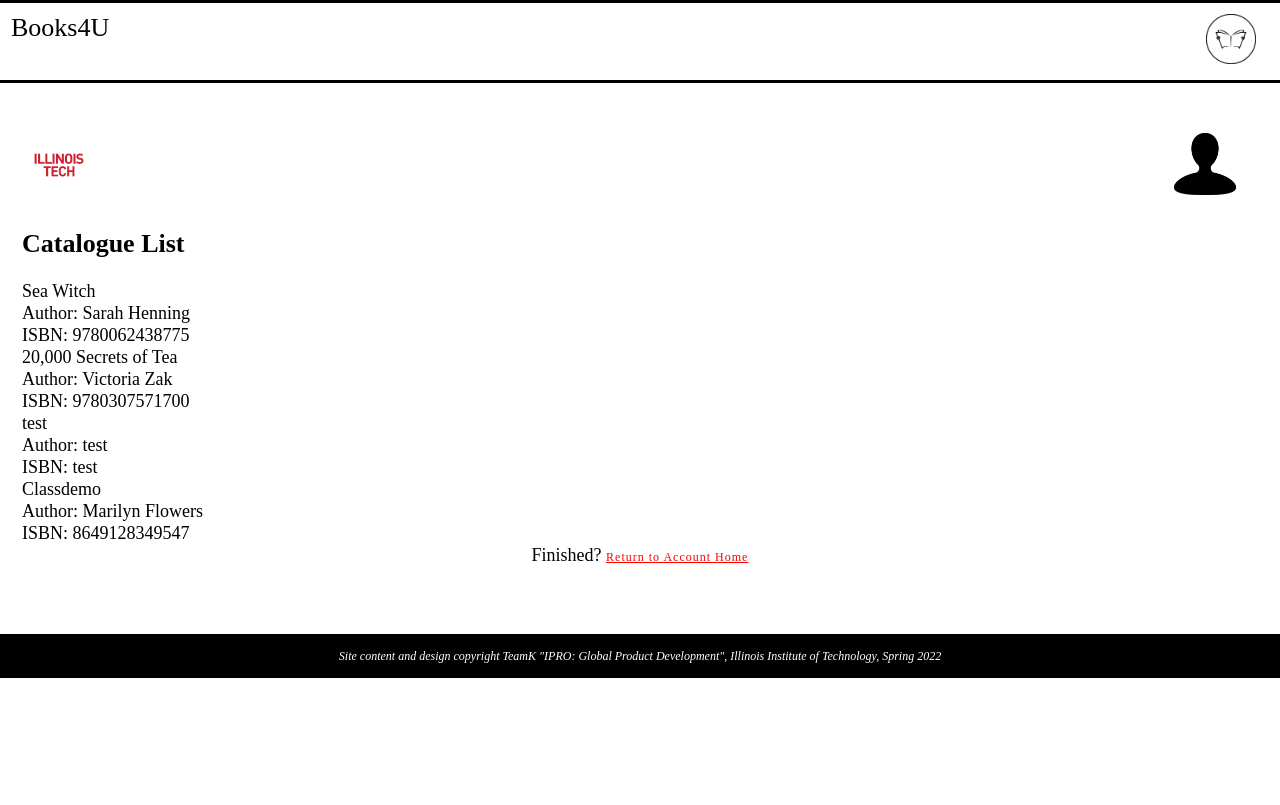
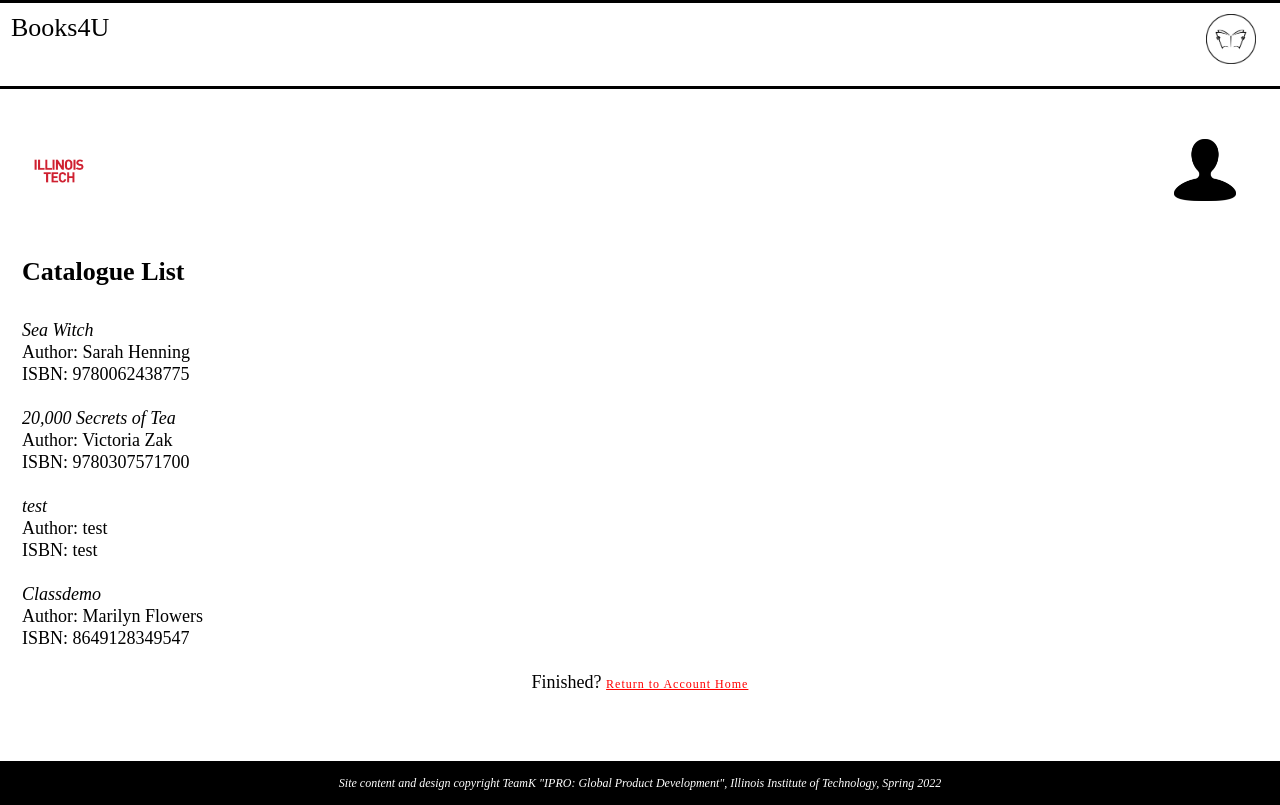
Before and after one commit to mflowers1395/TeamK, a Django app: page /browse/ in a window 1280 px wide. Before the commit the page ends 678 px from the top, so only its background shows below. Run offline with Django 4.2, Linux system fonts and the light colour scheme; data comes from the database, SQL or seed files in the repository; both versions use the stored data as it was after the commit.

Commit message:
Update styles in the sitewide accessible stylesheet

```diff
--- a/static/css/screen.css
+++ b/static/css/screen.css
@@ -40,7 +40,7 @@
   color: black;
   font-size: 26px;
   line-height: 28px;
-  padding-bottom: 22px;
+  padding-bottom: 33px;
 }
 
 img {
@@ -104,6 +104,9 @@
 form {
   padding-top: 22px;
   padding-bottom: 44px;
+  margin-left: auto;
+  margin-right: auto;
+  width: 90%;
 }
 
 section {
@@ -189,16 +192,18 @@
   text-align: center;
 }
 
-form {
-  margin-left: auto;
-  margin-right: auto;
-  width: 40%;
-}
-
 form > * {
   margin: auto;
   margin: 6px;
   width: 90%;
+}
+
+#browse-catalogue ul {
+  padding-bottom: 22px;
+}
+
+#browse-catalogue strong {
+  font-style: italic;
 }
 
 @media screen and (min-width: 500px){
@@ -233,6 +238,10 @@
   .button {
     width: 40%;
   }
+
+  form {
+    width: 60%;
+  }
 }
 
 
@@ -245,4 +254,8 @@
     flex-direction: row;
     flex-flow: column-reverse;
   }
+
+  form {
+    width: 40%;
+  }
 }
```
Also changed, not shown: db.sqlite3.
